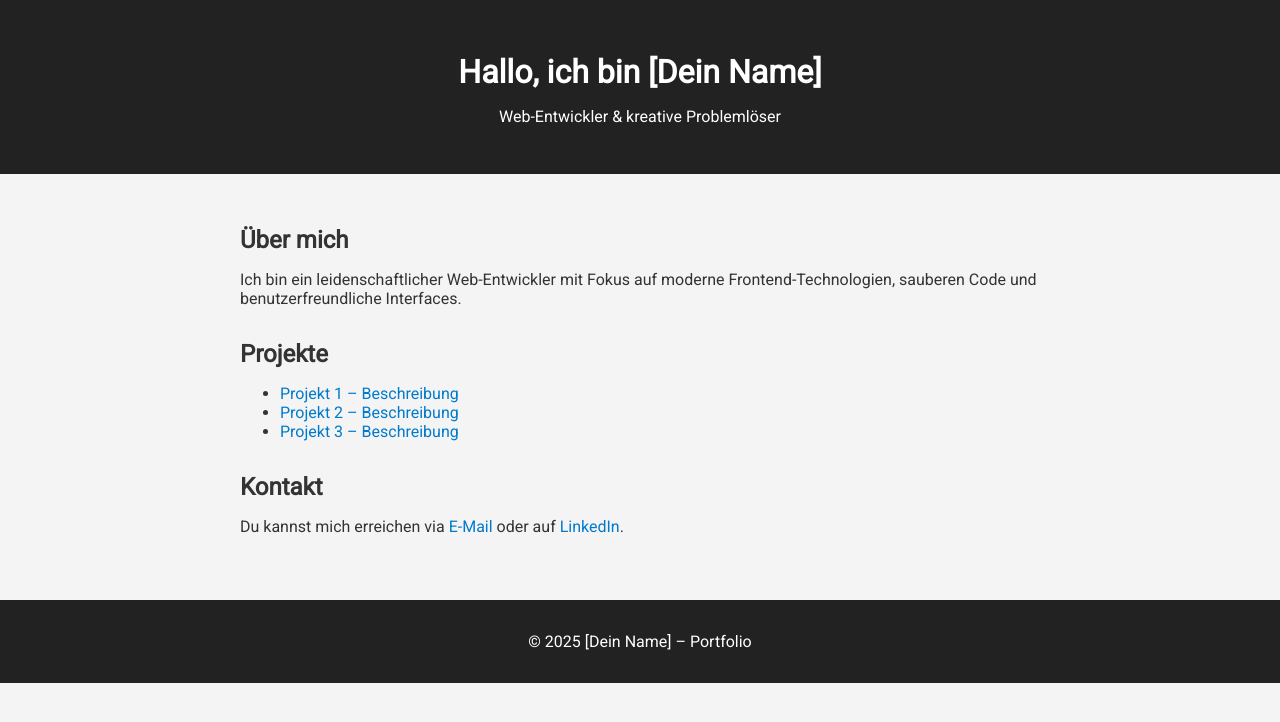
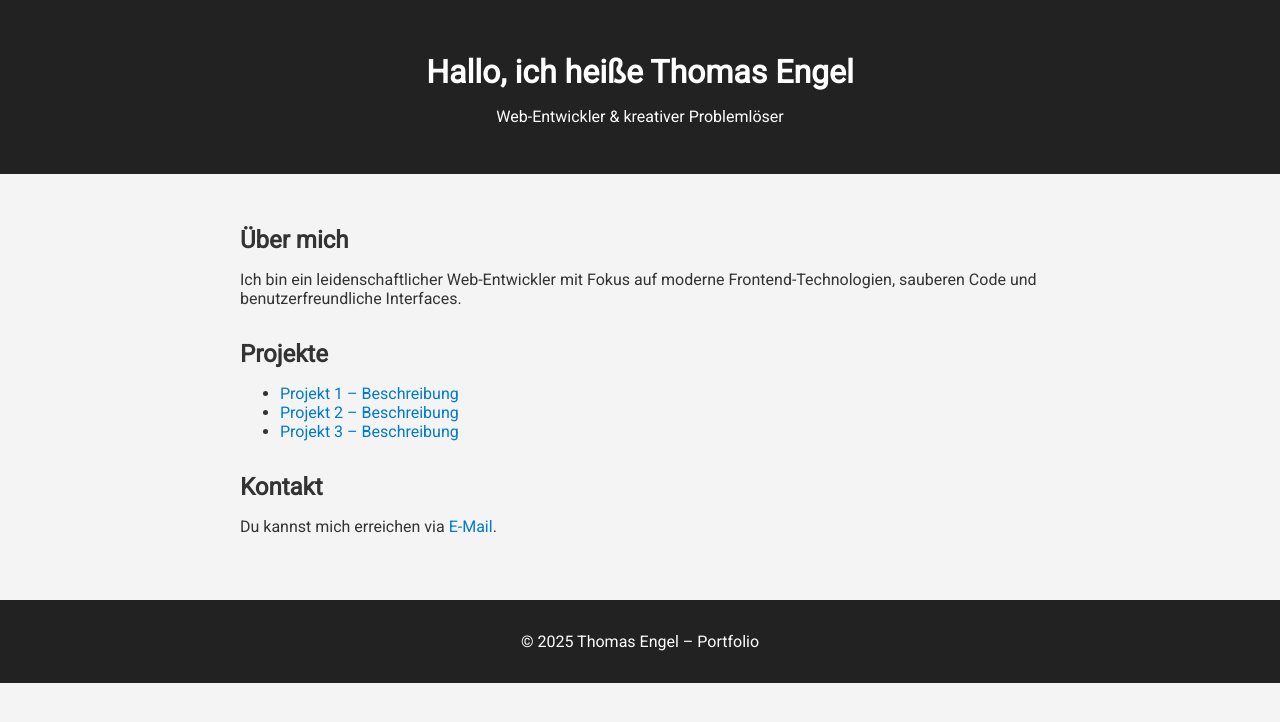
Before and after one commit to thomasengel-DCI/thomasengel-DCI.github.io, a plain HTML site: page index.html in a window 1280 px wide. Drawn offline with Linux system fonts and the light colour scheme.

Commit message:
Update index.html
Name and E-mail address added.

```diff
--- a/index.html
+++ b/index.html
@@ -48,8 +48,8 @@
 </head>
 <body>
   <header>
-    <h1>Hallo, ich bin [Dein Name]</h1>
-    <p>Web-Entwickler & kreative Problemlöser</p>
+    <h1>Hallo, ich heiße Thomas Engel</h1>
+    <p>Web-Entwickler & kreativer Problemlöser</p>
   </header>
 
   <main>
@@ -69,12 +69,12 @@
 
     <section>
       <h2>Kontakt</h2>
-      <p>Du kannst mich erreichen via <a href="mailto:dein.email@example.com">E-Mail</a> oder auf <a href="https://www.linkedin.com/in/deinprofil" target="_blank">LinkedIn</a>.</p>
+      <p>Du kannst mich erreichen via <a href="mailto:ThomasEngel@DCI-Student.Org">E-Mail</a>.</p>
     </section>
   </main>
 
   <footer>
-    <p>&copy; 2025 [Dein Name] – Portfolio</p>
+    <p>&copy; 2025 Thomas Engel – Portfolio</p>
   </footer>
 </body>
 </html>
```
